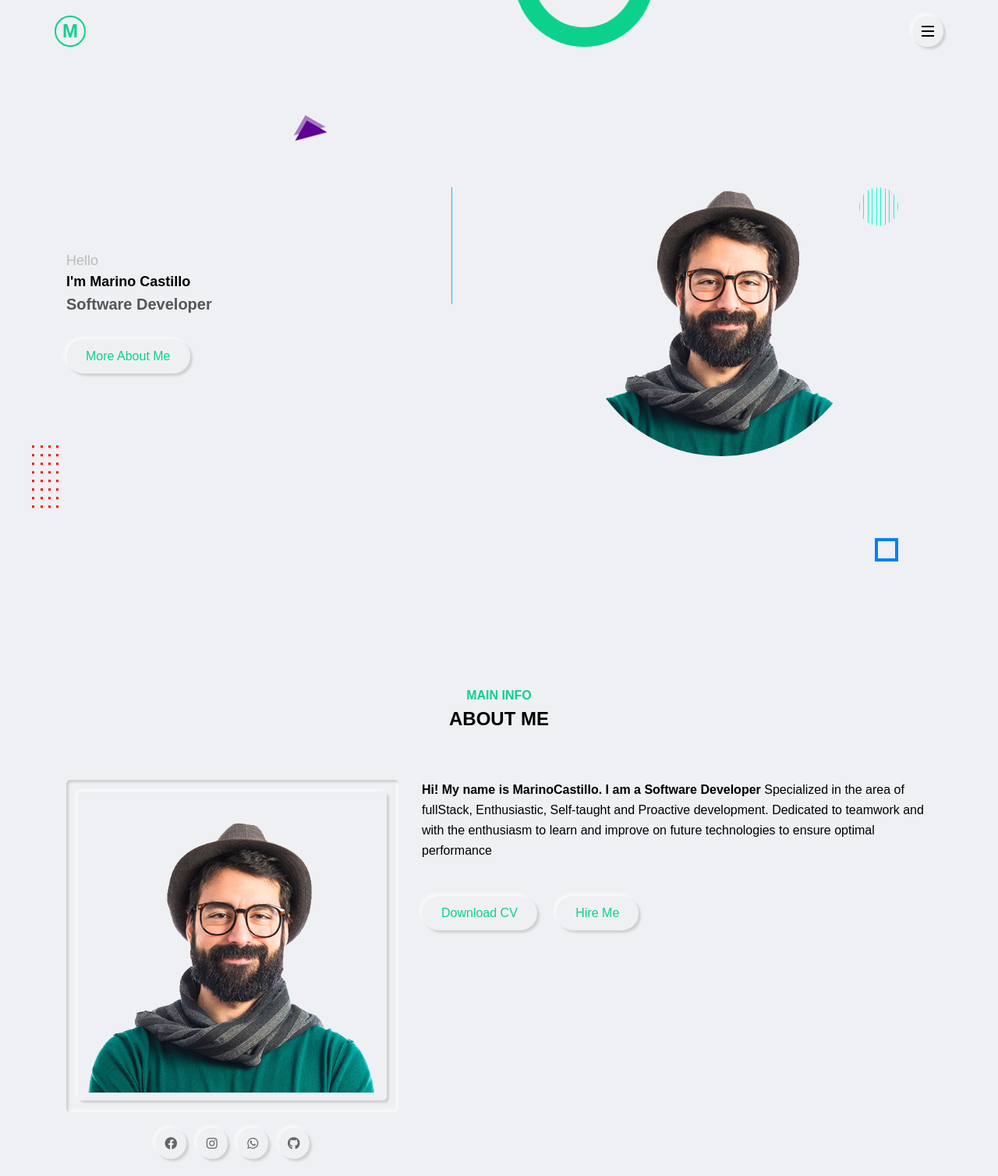
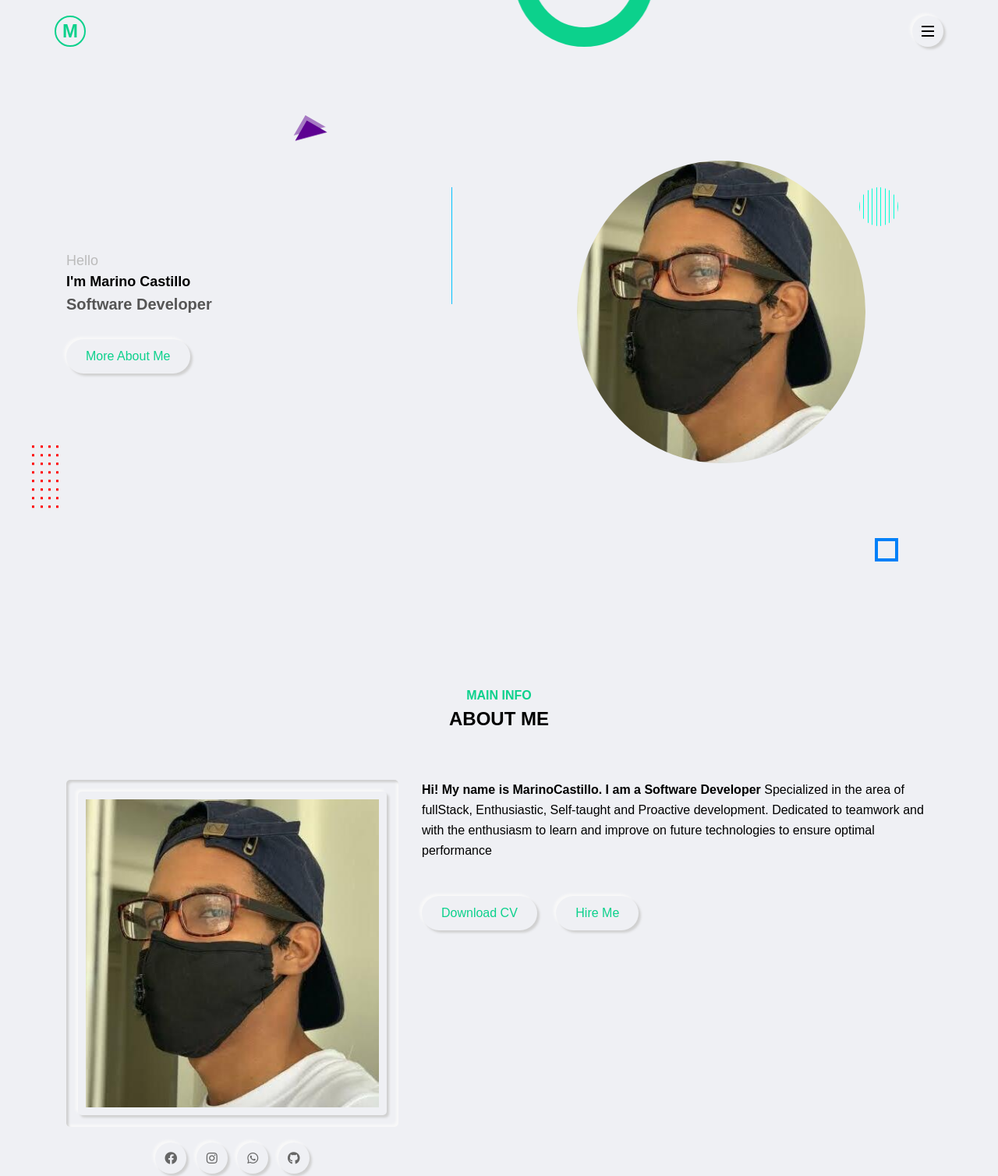
Before and after one commit to MarinoCast/Portafolio, a plain HTML site: page index.html in a window 1280 px wide. Shown: the top 1508 px of the page at 78% size. Drawn offline with Linux system fonts and the light colour scheme.

Commit message:
new update
new update

```diff
--- a/index.html
+++ b/index.html
@@ -45,7 +45,7 @@
             </ul>
           </div>
           <!---copyright text---->
-          <p class="copyright-text">&copy; 2018 CastleDev.</p>
+          <p class="copyright-text">&copy; 2018 OwlTech.</p>
 
           <div class="fade-out-effect">
 
@@ -89,7 +89,7 @@
               </div>
               <div class="home-img">
                 <div class="img-box">
-                  <img src="img/profile-pic.png" alt="profile-pic">
+                  <img src="img/profile-pic.jpg" alt="profile-pic">
                 </div>
               </div>
             </div>
@@ -107,7 +107,7 @@
               <div class="row">
                 <div class="about-img">
                   <div class="img-box inner-shadow">
-                    <img src="img/profile-pic.png" class="outer-shadow" alt="profile-pic" >
+                    <img src="img/profile-pic.jpg" class="outer-shadow" alt="profile-pic" >
                   </div>
                   <!--social links start-->
                   <div class="social-links">
```
Also changed, not shown: img/profile-pic.jpg (added), img/profile-pic.png (deleted).
